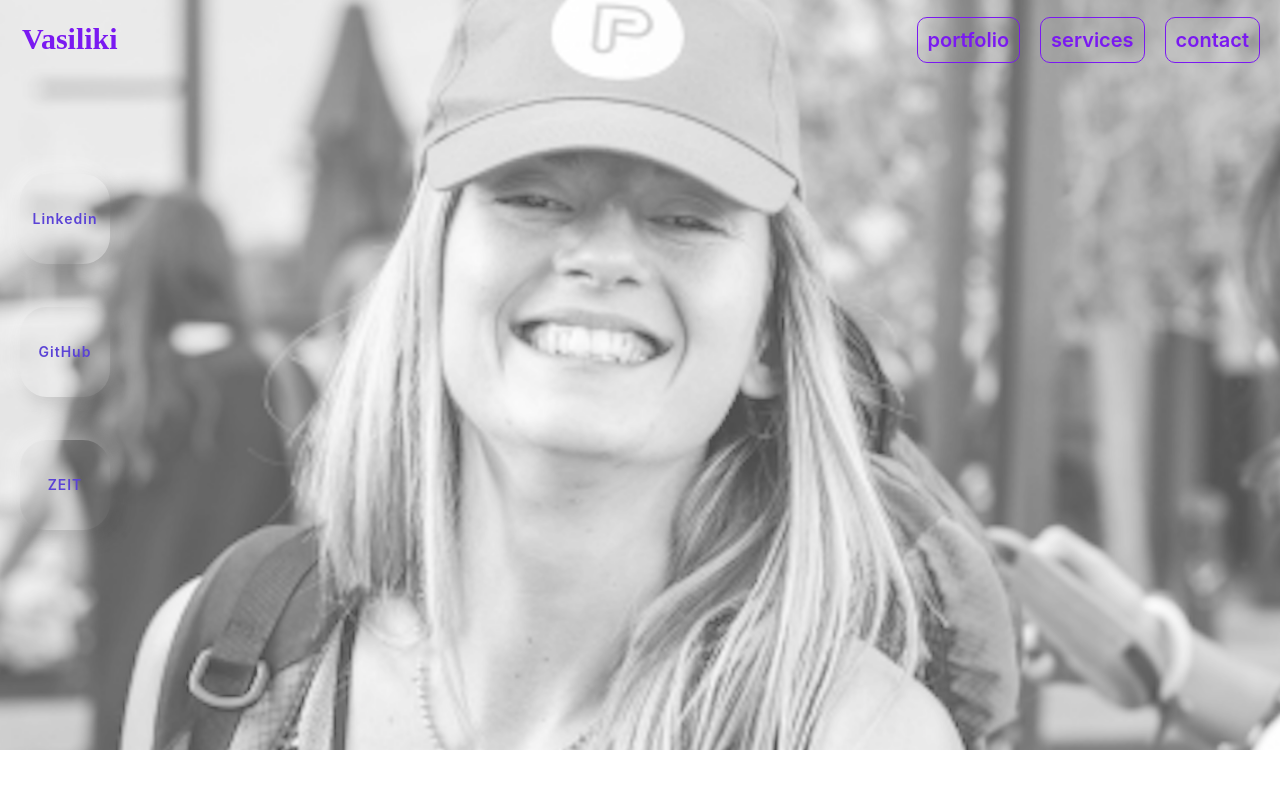
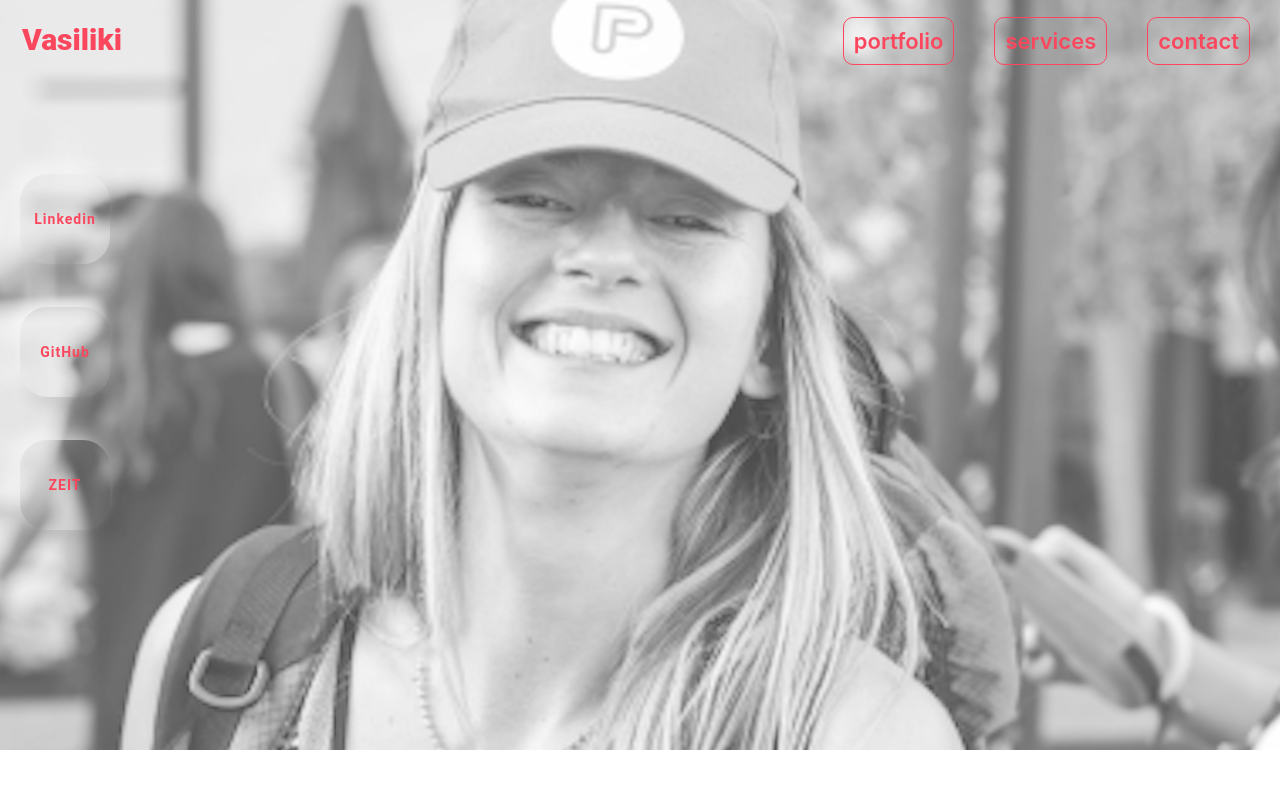
Before and after one commit to Viki-Robles/portfolio, a React (Create React App) app: page / in a window 1280 px wide. Shown: the top 788 px of the page. Built offline with nearby package versions, Linux system fonts and the light colour scheme.

Commit message:
new changes

```diff
--- a/src/App.css
+++ b/src/App.css
@@ -28,7 +28,7 @@ html,body
     position:absolute;
     justify-content: space-evenly;
     padding-top:45%;
-    color:#5b43d6;
+    color:#FB475E;
     font-size:14px;
     padding-bottom:20%;
 
@@ -37,7 +37,7 @@ html,body
 
 .footer a {
         text-decoration: none;
-        color:#5b43d6;
+        color:#FB475E;
         font-weight:700;
         display: inline-block;
         border-radius: 30%;
@@ -70,7 +70,7 @@ form {
 
 input {
     margin:10px;
-    color:#a9a9a9;
+    color:#FB475E;
     font-size:12px;
     letter-spacing: 2px;
 
@@ -85,7 +85,7 @@ input {
         display:grid;
         justify-content: space-evenly;
         padding-top:12%;
-        color:#5b43d6;
+        color:#FB475E;
         font-weight:600;
         z-index:4;
 
@@ -94,11 +94,11 @@ input {
 
     .footer a {
         text-decoration: none;
-        color:#5b43d6;
+        color:#FB475E;
         font-weight:600;
         display: inline-block;
         border-radius: 30%;
-        box-shadow: -7px -7px 20px 0 rgba(255, 255, 255, 0.434),
+        box-shadow: -7px -7px 20px 0 rgba(255, 255, 255, 0.7),
         7px 7px 20px 0 rgba(0, 0, 0, 0.2);
         width:90px;
         height:90px;
@@ -108,6 +108,8 @@ input {
         letter-spacing:1px;
         border:none;
         margin:20px;
+        font-family:"Roboto";
+
     }
 
     .footer a:hover {
--- a/src/Container/Container.css
+++ b/src/Container/Container.css
@@ -20,7 +20,7 @@
 .buttonCard, .homeButton {
     padding: 12px 30px;
     border-radius: 30px;
-    border-color:#5b43d6;
+    border-color:#FB475E;
     background-color: white;
     font-size:1rem;
     font-weight: 400;
@@ -30,7 +30,7 @@
 }
 
 .buttonCard:hover {
-    background-color:#5b43d6;
+    background-color:#FB475E;
     color:white;
 }
 
@@ -127,7 +127,9 @@
 
     }
 
-
+   .Card {
+       margin-right:6.2%;
+   }
 
     .container .box {
 
@@ -145,12 +147,13 @@
         height:65vh;
         border-radius: 4px;
         padding-top: 20px;
+        box-shadow: 0px 0px 9px 0 rgba(0, 0, 0, 0.5), 6px 6px 9px 0 rgba(0, 0, 0, 0.7);
 
     }
 
     .box h3 {
         padding-top:20px;
-        color:black;
+        color:#FB475E;
         padding-bottom:20px;
         font-weight: 600;
         font-size: calc(20px + 8 * ((100vw - 576px)/(1200)))
@@ -160,7 +163,7 @@
     .buttonCard, .homeButton {
     padding: 12px 35px;
     border-radius: 30px;
-    border-color:#5b43d6;
+    border-color:#FB475E;
     background-color: white;
     font-size:1rem;
     font-weight: 400;
@@ -170,12 +173,12 @@
 }
 
 .buttonCard:hover {
-    background-color:#5b43d6;
+    background-color:#FB475E;
     color:white;
 }
 
     .buttonCard a {
-        color:#5b43d6;
+        color:#FB475E;
         text-decoration: none;
     }
 
@@ -186,16 +189,16 @@
     .buttonCard {
     padding: 12px 30px;
     border-radius: 30px;
-    border-color:#5b43d6;
+    border-color:#FB475E;
     background-color: white;
     font-size:1rem;
-    font-weight: 400;
+    font-weight: 600;
     margin-bottom: 10px;
 
     }
 
     .buttonCard  a {
-        color:#5b43d6;
+        color:#FB475E;
         text-decoration: none;
     }
 }
--- a/src/Container/gallery-get.js
+++ b/src/Container/gallery-get.js
@@ -6,7 +6,7 @@ import countify from '../images/countify.png';
 
 export default function galleryGet() {
     return [
-        { id: "kodflix", name: "Kodflix", logo: kodflix, linkId: "https://kodflix-phi.now.sh/", details: "" },
-        { id: "countify", name: "Countify", logo: countify, linkId: "https://countify.now.sh/", details: "" }
+        { id: "kodflix", name: "KodFlix", logo: kodflix, linkId: "https://kodflix-phi.now.sh/", details: "" },
+        { id: "countify", name: "CountiFy", logo: countify, linkId: "https://countify.now.sh/", details: "" }
     ]
 }
--- a/src/NavBar/NavBar.css
+++ b/src/NavBar/NavBar.css
@@ -9,12 +9,12 @@
 }
 
 .header{
-    color: #7a19f1;
+    color: #FB475E;
     position: absolute;
     margin: 22px;
     font-size: 30px;
     font-weight: 800;
-    font-family:"Kaushan Script";
+    font-family:"Roboto";
     z-index:2;
 }
 
@@ -115,10 +115,11 @@
 
     .menuItem a {
         padding:10px;
-        font-size:20px;
-        color:#7a19f1;
-        border:1px solid #7a19f1;
+        font-size:22px;
+        color:#FB475E;
+        border:1px solid #FB475E;
         border-radius:10px;
+        margin:10px;
 
     }
 
@@ -133,12 +134,12 @@
     }
 
     .header{
-    color: #7a19f1;
+    color: #FB475E;
     position: absolute;
     margin: 22px;
     font-size: 30px;
     font-weight: 800;
-    font-family:"Kaushan Script";
+    font-family:"Roboto";
     z-index:2;
 
 }
```
